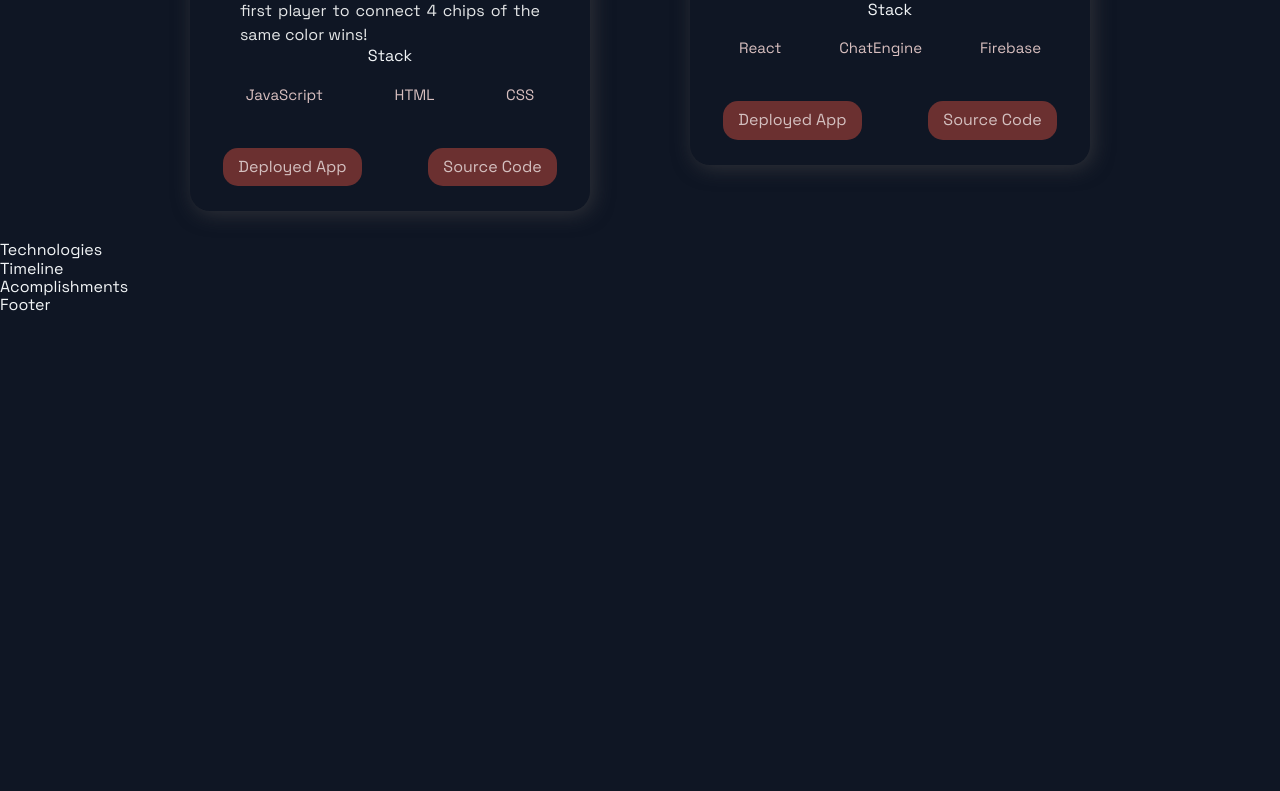
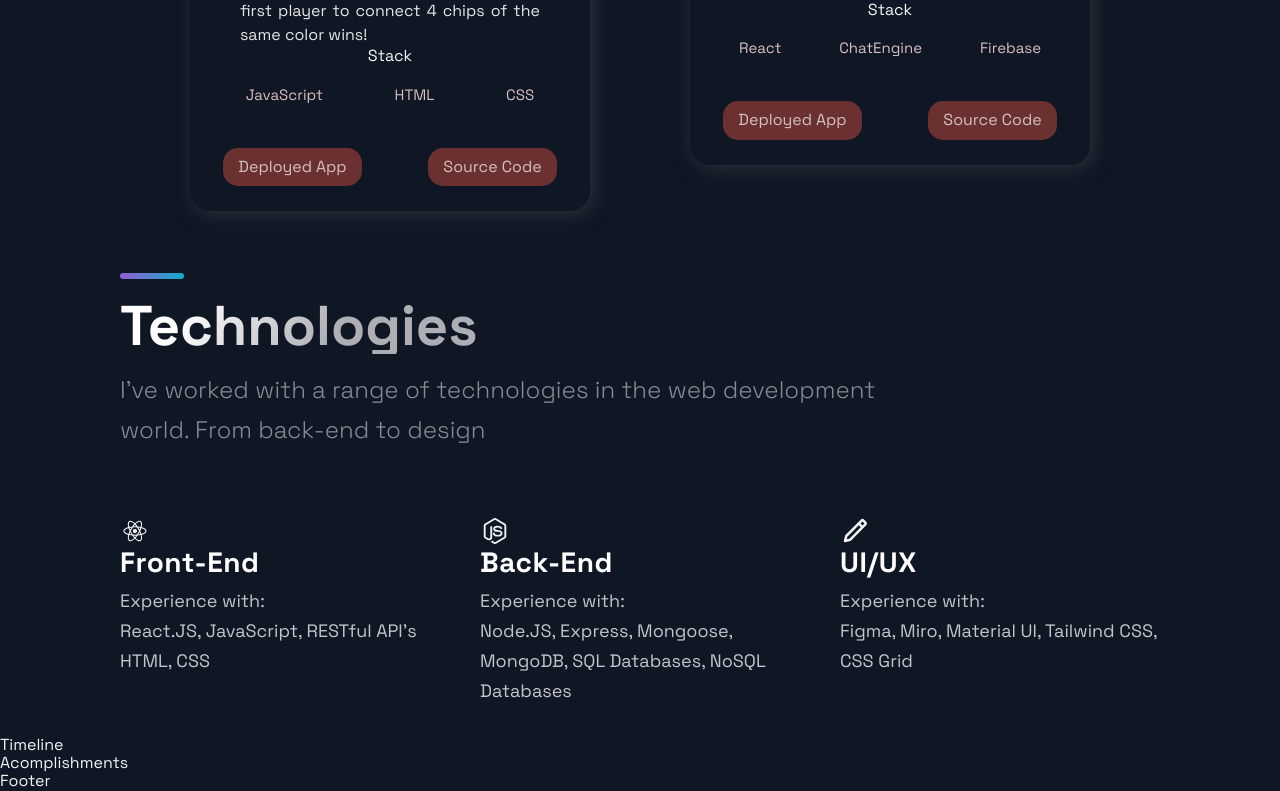
Before and after one commit to andrew-merz/portfolio_website, a Next.js app: page / in a window 1280 px wide. Shown: the part 2304-3095 px from the top of the page. Before the commit the page ends 2619 px from the top, so only its background shows below. Built offline with nearby package versions, Linux system fonts and the light colour scheme.

Commit message:
technologies section added

```diff
--- a/src/components/Technologies/Technologies.js
+++ b/src/components/Technologies/Technologies.js
@@ -1,12 +1,64 @@
-import React from 'react';
-import { DiFirebase, DiReact, DiZend } from 'react-icons/di';
-import { Section, SectionDivider, SectionText, SectionTitle } from '../../styles/GlobalComponents';
-import { List, ListContainer, ListItem, ListParagraph, ListTitle } from './TechnologiesStyles';
+import React from "react";
+import { DiFirebase, DiReact } from "react-icons/di";
+import { IoLogoNodejs } from "react-icons/io";
+import { BiPencil } from "react-icons/bi";
+import {
+  Section,
+  SectionDivider,
+  SectionText,
+  SectionTitle,
+} from "../../styles/GlobalComponents";
+import {
+  List,
+  ListContainer,
+  ListItem,
+  ListParagraph,
+  ListTitle,
+} from "./TechnologiesStyles";
 
-const Technologies = () =>  (
-  <div>
-    Technologies
-  </div>
+const Technologies = () => (
+  <Section id="tech">
+    <SectionDivider />
+    <br />
+    <SectionTitle>Technologies</SectionTitle>
+    <SectionText>
+      I've worked with a range of technologies in the web development world.
+      From back-end to design
+    </SectionText>
+    <List>
+      <ListItem>
+        <DiReact size="3rem" />
+
+        <ListContainer>
+          <ListTitle>Front-End</ListTitle>
+          <ListParagraph>
+            Experience with: <br /> React.JS, JavaScript, RESTful API's HTML,
+            CSS
+          </ListParagraph>
+        </ListContainer>
+      </ListItem>
+      <ListItem>
+        <IoLogoNodejs size="3rem" />
+        <ListContainer>
+          <ListTitle>Back-End</ListTitle>
+          <ListParagraph>
+            Experience with: <br /> Node.JS, Express, Mongoose, MongoDB, SQL
+            Databases, NoSQL Databases
+          </ListParagraph>
+        </ListContainer>
+      </ListItem>
+      <ListItem>
+        <BiPencil size="3rem" />
+        <ListContainer>
+          <ListTitle>UI/UX</ListTitle>
+          <ListParagraph>
+            Experience with: <br /> Figma, Miro, Material UI, Tailwind CSS, CSS
+            Grid
+          </ListParagraph>
+        </ListContainer>
+      </ListItem>
+    </List>
+  </Section>
 );
 
 export default Technologies;
```
